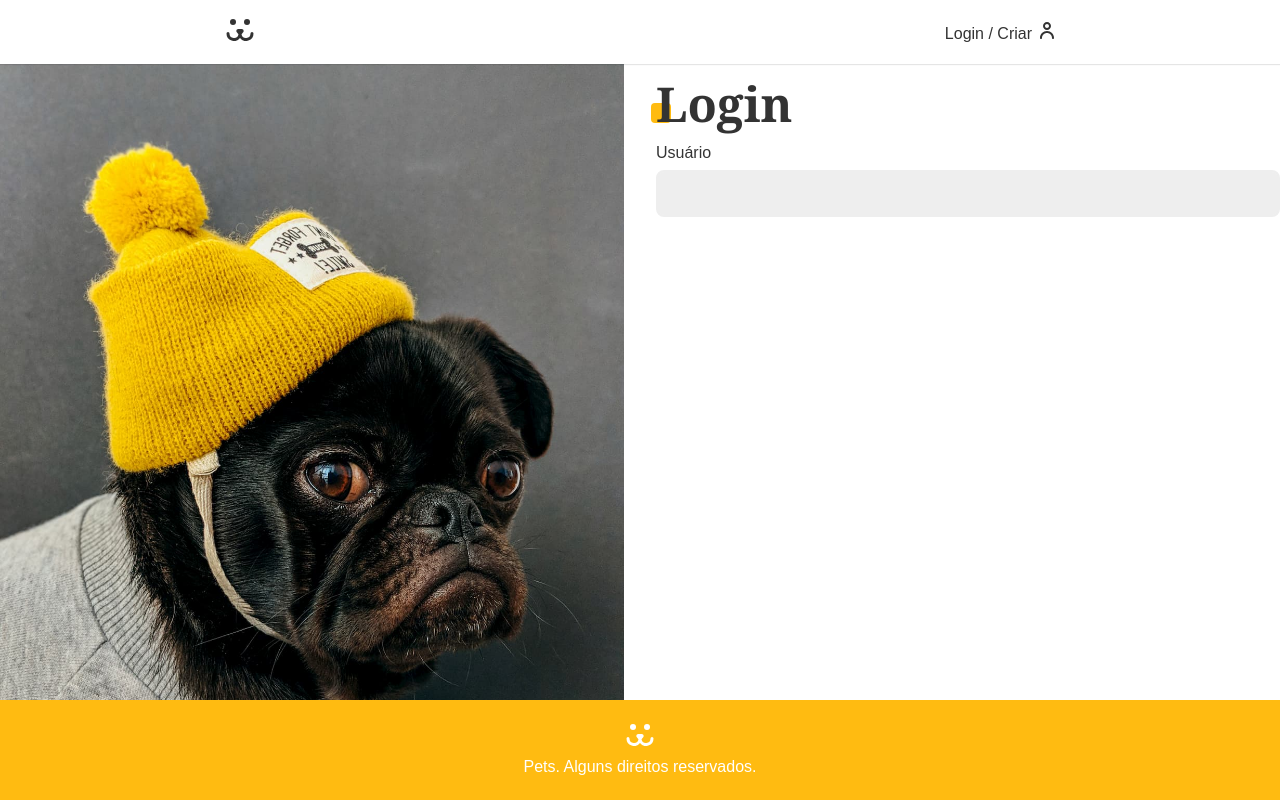
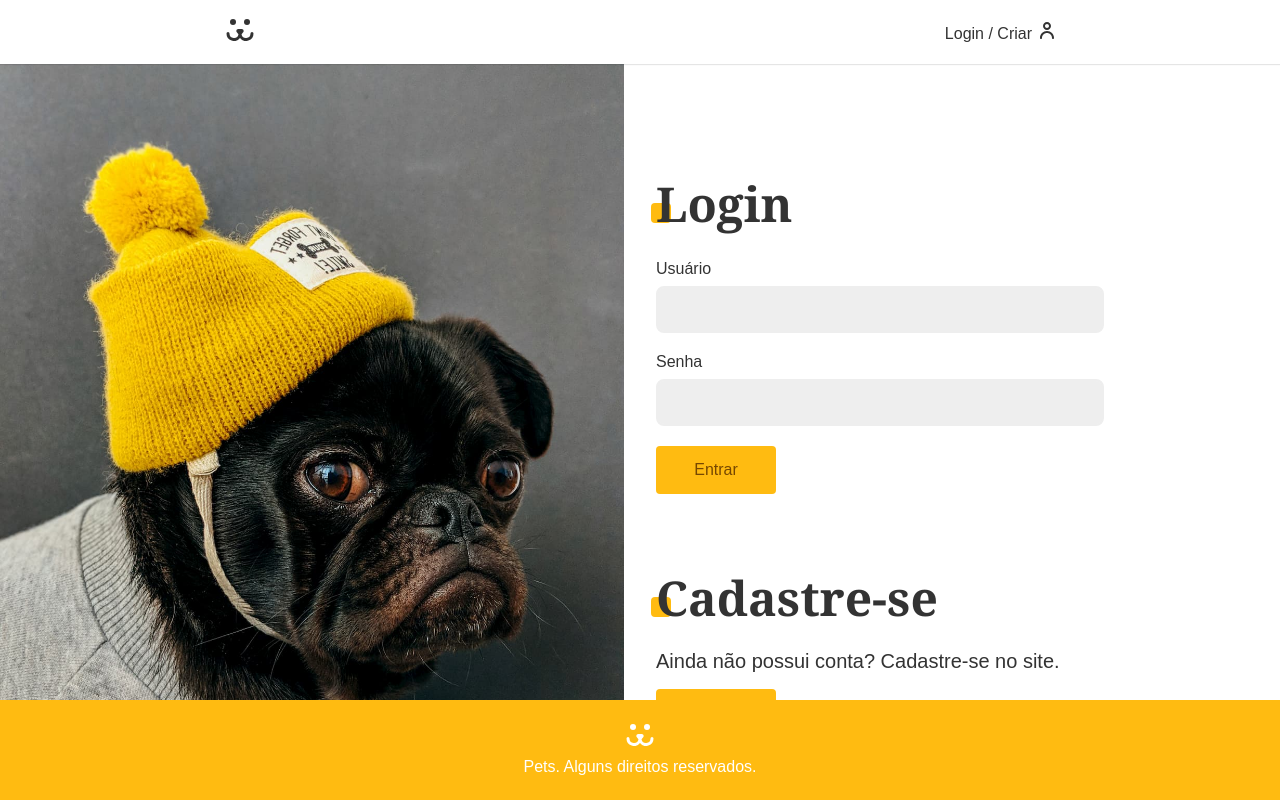
Before and after one commit to wellingtondw/dogs-, a React (Create React App) app: page /login in a window 1280 px wide. Built offline with nearby package versions, Linux system fonts and the light colour scheme; no server answers; what styled-media-query would draw is missing.

Commit message:
create sign in page

```diff
--- /dev/null
+++ b/src/components/Button/index.tsx
@@ -0,0 +1,14 @@
+import { ButtonHTMLAttributes } from 'react'
+import * as S from './styles'
+
+type ButtonProps = ButtonHTMLAttributes<HTMLButtonElement>
+
+const Button = ({ children, ...props }: ButtonProps) => {
+  return (
+    <S.Button {...props}>
+      {children}
+    </S.Button>
+  )
+}
+
+export default Button
--- /dev/null
+++ b/src/components/Button/styles.ts
@@ -0,0 +1,23 @@
+import styled from 'styled-components'
+
+export const Button = styled.button`
+  background: #fb1;
+  font-size: 1.6rem;
+  padding: 1.4rem 2.2rem;
+  border: none;
+  border-radius: 0.4rem;
+  min-width: 12rem;
+  cursor: pointer;
+  color: #764701;
+  height: 4.8rem;
+  display: flex;
+  align-items: center;
+  justify-content: center;
+  transition: 0.2s;
+  outline-color: #333;
+
+  &:hover {
+    background: rgba(255,187,17,0.9);
+    box-shadow: 1px 0px 13px 1px rgba(255,187,17,0.3);
+  }
+`
--- a/src/components/Heading/index.tsx
+++ b/src/components/Heading/index.tsx
@@ -4,9 +4,9 @@ type HeadingProps = {
   children: React.ReactNode
 }
 
-const Heading = ({children}: HeadingProps) => {
+const Heading = ({children, ...props}: HeadingProps) => {
   return (
-    <S.Title>
+    <S.Title {...props}>
       {children}
     </S.Title>
   )
--- a/src/pages/SignIn/index.tsx
+++ b/src/pages/SignIn/index.tsx
@@ -1,3 +1,5 @@
+import { Link } from "react-router-dom"
+import Button from "../../components/Button"
 import Heading from "../../components/Heading"
 import Input from "../../components/Input"
 import Auth from "../../templates/Auth"
@@ -8,8 +10,20 @@ const SignIn = () => {
   return (
     <Auth>
       <S.Wrapper>
-        <Heading>Login</Heading>
-        <Input type='text' id='text' label='Usuário'/>
+        <S.Section>
+          <Heading>Login</Heading>
+          <Input type='text' id='user' label='Usuário'/>
+          <Input type='password' id='password' label='Senha'/>
+          <Button>Entrar</Button>
+
+          <S.RegisterBox>
+            <Heading>Cadastre-se</Heading>
+            <p>Ainda não possui conta? Cadastre-se no site.</p>
+            <Link to='/'>
+              <Button>Cadastrar</Button>
+            </Link>
+          </S.RegisterBox>
+        </S.Section>
       </S.Wrapper>
     </Auth>
   )
--- a/src/pages/SignIn/styles.ts
+++ b/src/pages/SignIn/styles.ts
@@ -1,3 +1,36 @@
 import styled from 'styled-components'
 
-export const Wrapper = styled.div``
+import { Wrapper as InputWrapper } from '../../components/Input/styles'
+
+export const Wrapper = styled.div`
+  display: flex;
+  align-items: center;
+  margin-top: 10rem;
+`
+
+export const Section = styled.section`
+  width: 100%;
+  max-width: 44.8rem;
+
+  > h2 {
+    margin-bottom: 3.2rem;
+  }
+
+  ${InputWrapper} {
+    margin-bottom: 2.0rem;
+  }
+`
+
+export const RegisterBox = styled.div`
+
+  > h2 {
+    margin-top: 8rem;
+  }
+
+  > p {
+    margin-top: 2.8rem;
+    font-size: 2.0rem;
+    color: #333;
+    margin-bottom: 1.6rem;
+  }
+`
```
